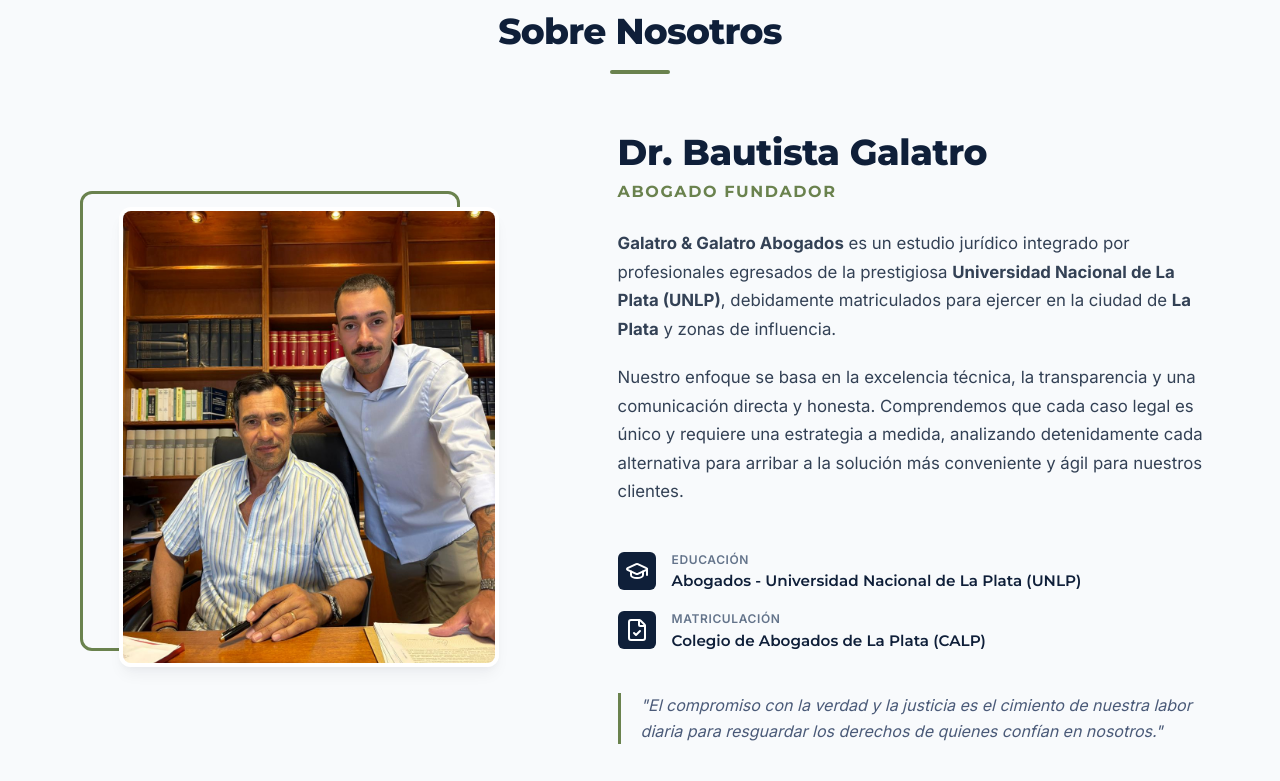
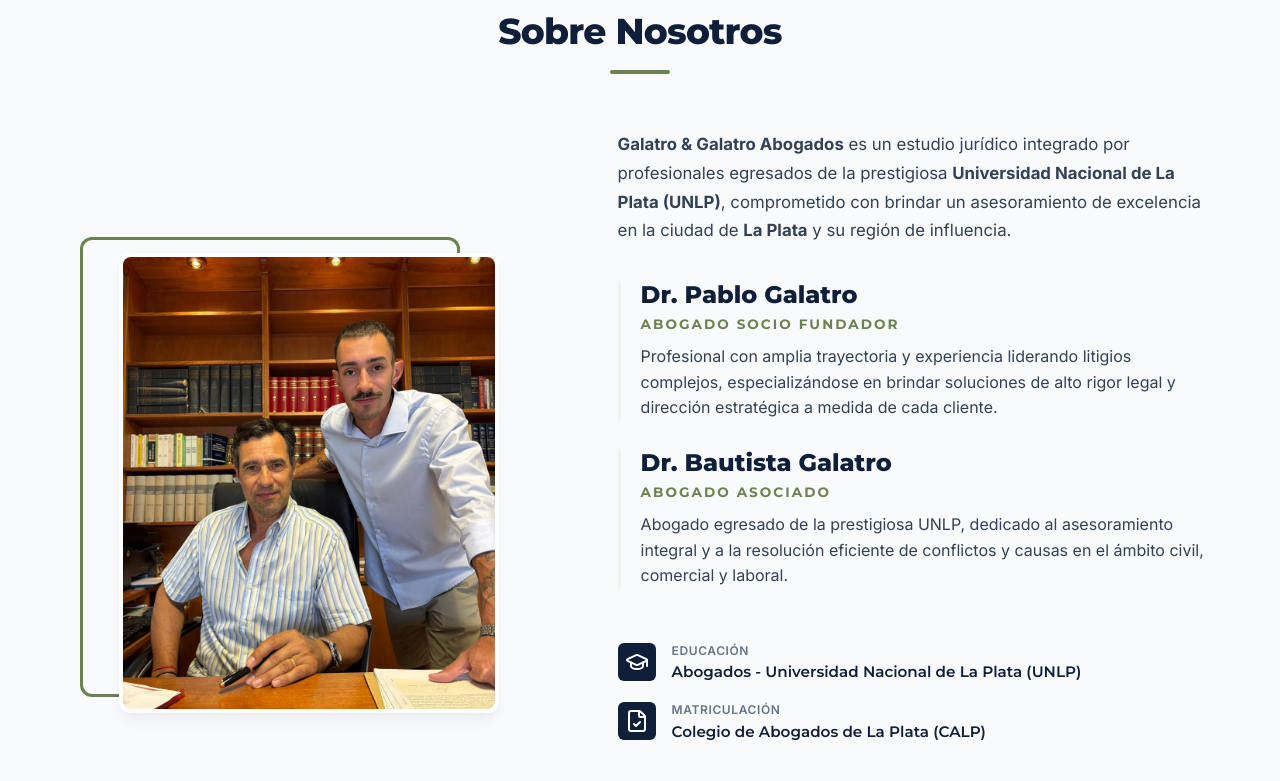
Before and after one commit to tomsonArrua7/bautiabogado, a website: page public/index.html in a window 1280 px wide. Shown: the part 843-1624 px from the top of the page. Drawn offline with nearby package versions, Linux system fonts and the light colour scheme.

Commit message:
feat: add Dr. Pablo Galatro as Founding Partner and update Dr. Bautista as Associate in Profile

```diff
--- a/public/css/style.css
+++ b/public/css/style.css
@@ -551,6 +551,50 @@
   color: var(--text-main);
   margin-bottom: 20px;
   line-height: 1.7;
+}
+
+/* --- TEAM MEMBERS --- */
+.team-members {
+  margin: 16px 0 28px;
+  display: flex;
+  flex-direction: column;
+  gap: 28px;
+}
+
+.team-member {
+  border-left: 3px solid var(--accent-color-light);
+  padding-left: 20px;
+  transition: var(--transition-normal);
+}
+
+.team-member:hover {
+  border-left-color: var(--accent-color);
+}
+
+.member-name {
+  font-family: var(--font-heading);
+  font-size: 1.5rem;
+  font-weight: 800;
+  color: var(--primary-navy);
+  line-height: 1.2;
+}
+
+.member-role {
+  font-family: var(--font-heading);
+  font-size: 0.85rem;
+  font-weight: 700;
+  color: var(--accent-color);
+  text-transform: uppercase;
+  letter-spacing: 0.15em;
+  margin-top: 4px;
+  margin-bottom: 8px;
+  display: inline-block;
+}
+
+.member-desc {
+  font-size: 1rem;
+  color: var(--text-main);
+  line-height: 1.6;
 }
 
 .profile-credentials {
--- a/public/index.html
+++ b/public/index.html
@@ -103,16 +103,29 @@
           </div>
 
           <div class="profile-info">
-            <h3 class="profile-name">Dr. Bautista Galatro</h3>
-            <p class="profile-title">Abogado Fundador</p>
-
             <p class="profile-text">
-              <strong>Galatro & Galatro Abogados</strong> es un estudio jurídico integrado por profesionales egresados de la prestigiosa <strong>Universidad Nacional de La Plata (UNLP)</strong>, debidamente matriculados para ejercer en la ciudad de <strong>La Plata</strong> y zonas de influencia.
+              <strong>Galatro & Galatro Abogados</strong> es un estudio jurídico integrado por profesionales egresados de la prestigiosa <strong>Universidad Nacional de La Plata (UNLP)</strong>, comprometido con brindar un asesoramiento de excelencia en la ciudad de <strong>La Plata</strong> y su región de influencia.
             </p>
 
-            <p class="profile-text">
-              Nuestro enfoque se basa en la excelencia técnica, la transparencia y una comunicación directa y honesta. Comprendemos que cada caso legal es único y requiere una estrategia a medida, analizando detenidamente cada alternativa para arribar a la solución más conveniente y ágil para nuestros clientes.
-            </p>
+            <div class="team-members">
+              <!-- Pablo Galatro - Socio Fundador -->
+              <div class="team-member">
+                <span class="member-name">Dr. Pablo Galatro</span>
+                <br><span class="member-role">Abogado Socio Fundador</span>
+                <p class="member-desc">
+                  Profesional con amplia trayectoria y experiencia liderando litigios complejos, especializándose en brindar soluciones de alto rigor legal y dirección estratégica a medida de cada cliente.
+                </p>
+              </div>
+
+              <!-- Bautista Galatro - Abogado Asociado -->
+              <div class="team-member">
+                <span class="member-name">Dr. Bautista Galatro</span>
+                <br><span class="member-role">Abogado Asociado</span>
+                <p class="member-desc">
+                  Abogado egresado de la prestigiosa UNLP, dedicado al asesoramiento integral y a la resolución eficiente de conflictos y causas en el ámbito civil, comercial y laboral.
+                </p>
+              </div>
+            </div>
 
             <div class="profile-credentials">
               <div class="credential-item">
```
